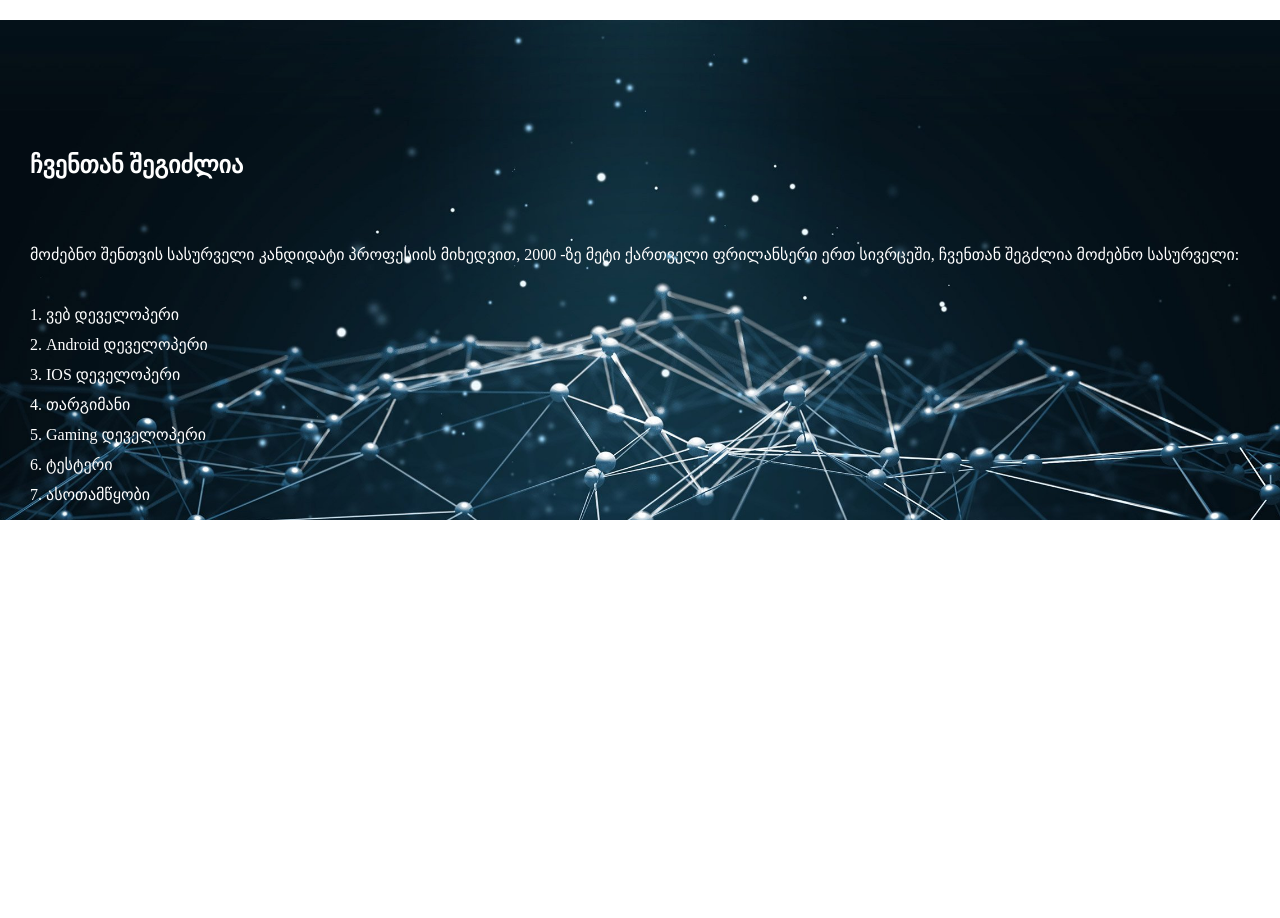
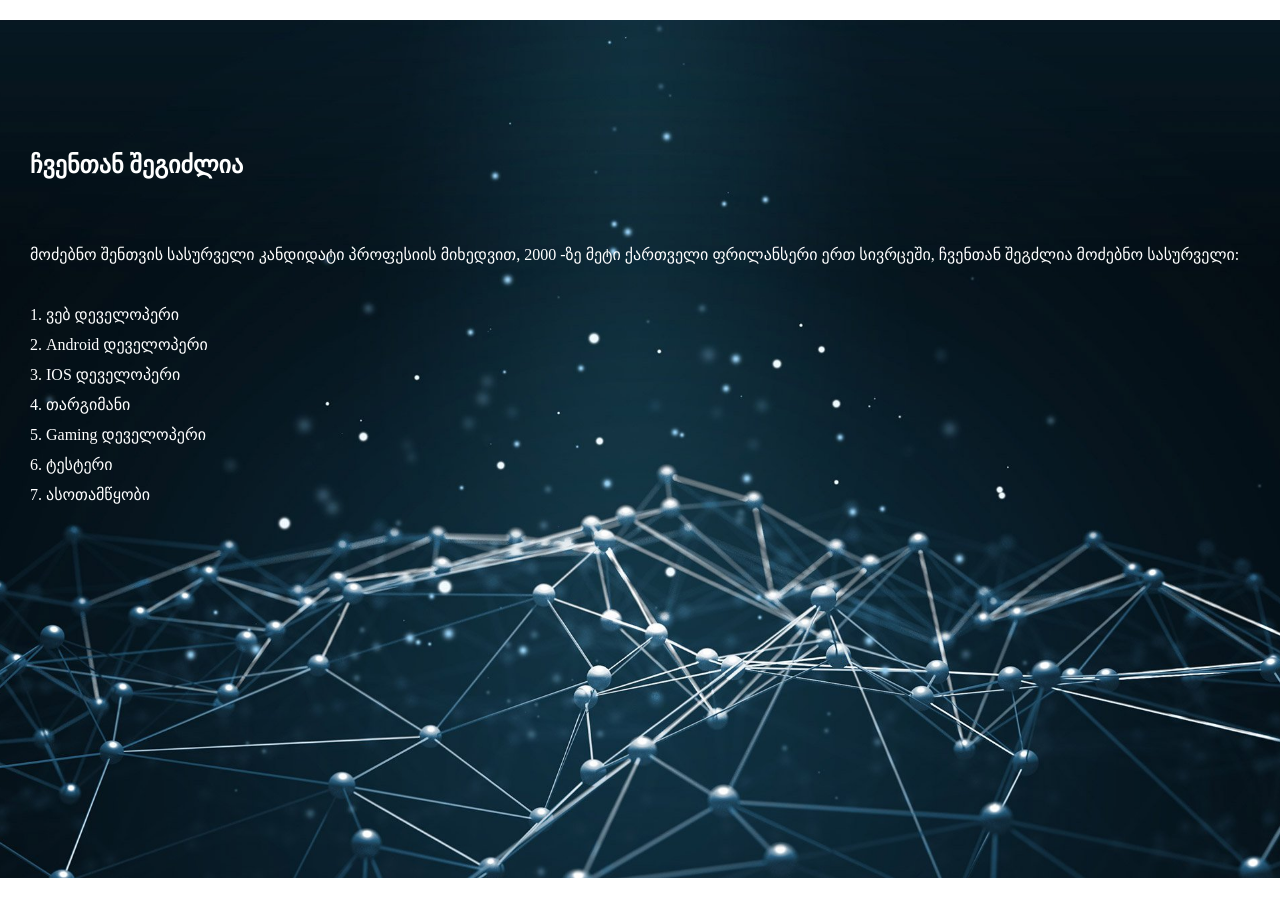
Before and after one commit to zura-hub/newFrLancer, a Django app: page / in a window 1280 px wide. Shown: the part 57-975 px from the top of the page. Before the commit the page ends 577 px from the top, so only its background shows below. Run offline with Django 4.2, Linux system fonts and the light colour scheme.

Commit message:
next commit

```diff
--- a/FreelancerGoergia/settings.py
+++ b/FreelancerGoergia/settings.py
@@ -62,7 +62,7 @@ ROOT_URLCONF = 'FreelancerGoergia.urls'
 TEMPLATES = [
     {
         'BACKEND': 'django.template.backends.django.DjangoTemplates',
-        'DIRS': [],
+        'DIRS': [BASE_DIR/ 'templates'],
         'APP_DIRS': True,
         'OPTIONS': {
             'context_processors': [
--- a/accounts/templates/accounts/login.html
+++ b/accounts/templates/accounts/login.html
@@ -23,7 +23,7 @@
                 <input type="text" name="username" placeholder="User name">
                 <input type="password" name="password" placeholder="password">
                 <input type="submit" name="" value="Log In" id="login">
-                <a href="{% url 'resset' %}">Forget password</a>
+                <a href="./accounts/template/password_resset_form.html">Forget password</a>
             </form>
         </div>
     </div>
--- a/main/static/main/css/index.css
+++ b/main/static/main/css/index.css
@@ -10,6 +10,7 @@ body{
 
 .container{
     padding: 20px;
+    overflow:hidden
 }
 
 
@@ -195,7 +196,7 @@ a{
 .carousel {
   position: relative;
   width: 100%;
-  height: 500px; /* Adjust height as needed */
+  height: 100%; /* Adjust height as needed */
   overflow: hidden;
 }
 
@@ -209,6 +210,7 @@ a{
 .carousel-item {
   flex-shrink: 0;
   width: 100%;
+  overflow-x: hidden;
 }
 
 .carousel-item img {
```
Also changed, not shown: db.sqlite3.
